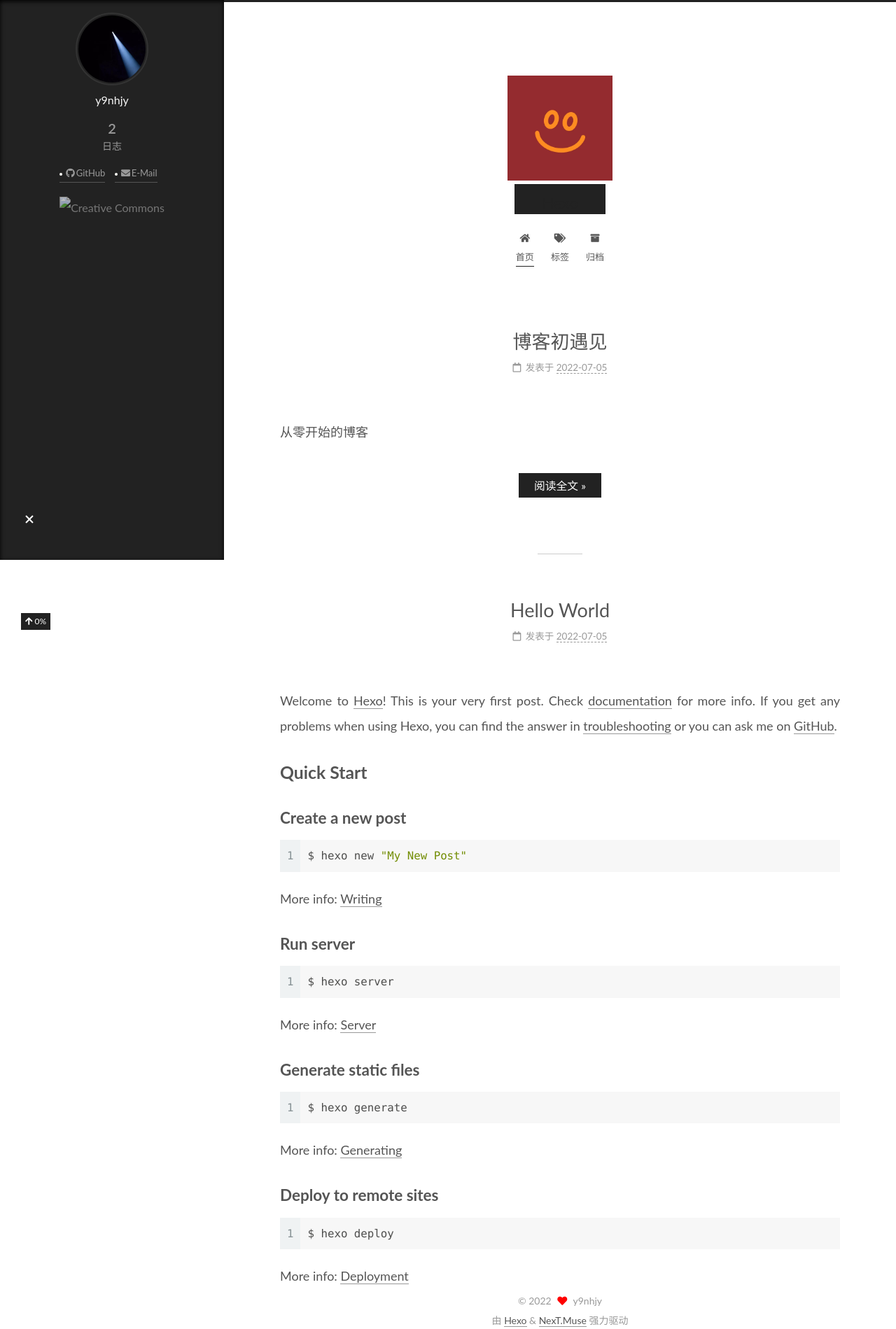
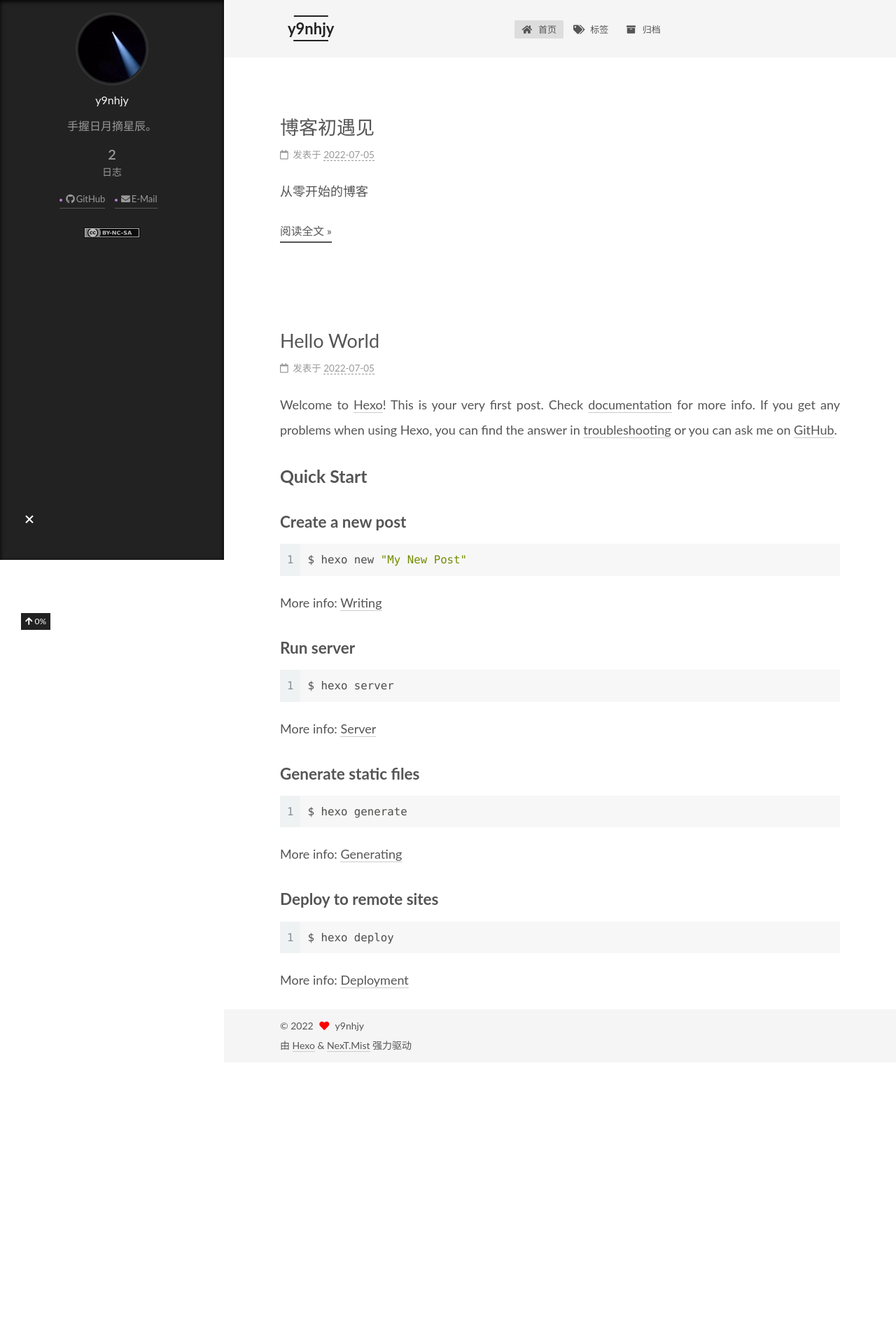
Before and after one commit to y9nhjy/y9nhjy.github.io, a plain HTML site: page index.html in a window 1280 px wide. Shown: the whole page at 70% size. After the commit the page ends 1518 px from the top, so only its background shows below. Drawn offline with Linux system fonts and the light colour scheme.

Commit message:
Site updated: 2022-07-05 17:35:02

```diff
--- a/css/main.css
+++ b/css/main.css
@@ -1,22 +1,22 @@
 :root {
   --body-bg-color: #fff;
-  --content-bg-color: #fff;
+  --content-bg-color: #f5f5f5;
   --card-bg-color: #f5f5f5;
   --text-color: #555;
   --blockquote-color: #666;
   --link-color: #555;
   --link-hover-color: #222;
-  --brand-color: #fff;
-  --brand-hover-color: #fff;
+  --brand-color: #222;
+  --brand-hover-color: #222;
   --table-row-odd-bg-color: #f9f9f9;
   --table-row-hover-bg-color: #f5f5f5;
-  --menu-item-bg-color: #f5f5f5;
-  --btn-default-bg: #222;
-  --btn-default-color: #fff;
-  --btn-default-border-color: #222;
-  --btn-default-hover-bg: #fff;
-  --btn-default-hover-color: #222;
-  --btn-default-hover-border-color: #222;
+  --menu-item-bg-color: #ddd;
+  --btn-default-bg: transparent;
+  --btn-default-color: var(--link-color);
+  --btn-default-border-color: var(--link-color);
+  --btn-default-hover-bg: transparent;
+  --btn-default-hover-color: var(--link-hover-color);
+  --btn-default-hover-border-color: var(--link-hover-color);
 }
 html {
   line-height: 1.15; /* 1 */
@@ -221,7 +221,7 @@ p {
 }
 a,
 span.exturl {
-  border-bottom: 1px solid #999;
+  border-bottom: 1px solid #ccc;
   color: var(--link-color);
   outline: 0;
   text-decoration: none;
@@ -966,7 +966,7 @@ pre .javascript .function {
 }
 .site-meta {
   flex-grow: 1;
-  text-align: center;
+  text-align: left;
 }
 @media (max-width: 767px) {
   .site-meta {
@@ -1169,7 +1169,7 @@ pre .javascript .function {
 }
 .links-of-author a::before,
 .links-of-author span.exturl::before {
-  background: #fffff9;
+  background: #ba81d9;
   border-radius: 50%;
   content: ' ';
   display: inline-block;
@@ -2146,118 +2146,205 @@ ul.breadcrumb li + li:last-child {
 .tag-cloud a:hover {
   color: var(--link-hover-color) !important;
 }
+hr {
+  height: 2px;
+  margin: 20px 0;
+}
+.btn {
+  padding: 0 10px;
+}
+.headband {
+  display: none;
+}
+.main-inner {
+  padding-bottom: 80px;
+}
 @media (max-width: 767px) {
-  .header-inner,
-  .main-inner,
+  .main-inner {
+    width: auto;
+  }
+}
+.content {
+  padding-top: 80px;
+}
+@media (max-width: 767px) {
+  .content {
+    padding-top: 60px;
+  }
+}
+.pagination {
+  margin: 120px 0 0;
+  text-align: left;
+}
+@media (max-width: 767px) {
+  .pagination {
+    margin: 80px 10px 0;
+    text-align: center;
+  }
+}
+.footer {
+  background: var(--content-bg-color);
+  color: var(--text-color);
+  padding: 10px 0;
+}
+.footer-inner {
+  text-align: left;
+}
+@media (max-width: 767px) {
   .footer-inner {
+    text-align: center;
     width: auto;
   }
 }
+.header {
+  background: var(--content-bg-color);
+}
 .header-inner {
-  padding-top: 100px;
+  align-items: center;
+  display: flex;
+  padding: 20px 0;
 }
 @media (max-width: 767px) {
   .header-inner {
-    padding-top: 50px;
-  }
-}
-.main-inner {
-  padding-bottom: 60px;
-}
-.content {
-  padding-top: 70px;
+    display: block;
+    padding: 10px 0;
+    width: auto;
+  }
+}
+.site-meta {
+  line-height: normal;
+}
+.site-meta .brand {
+  padding: 2px 1px;
 }
 @media (max-width: 767px) {
-  .content {
-    padding-top: 35px;
-  }
-}
-embed {
+  .site-meta .brand {
+    display: block;
+  }
+}
+.site-meta .site-title {
+  font-weight: bolder;
+}
+.logo-line-before,
+.logo-line-after {
   display: block;
-  margin: 0 auto 25px auto;
-}
-.custom-logo .site-meta-headline {
-  text-align: center;
-}
-.custom-logo .site-title {
-  color: #222;
-  margin: 10px auto 0;
-}
-.custom-logo .site-title a {
-  border: 0;
-}
-.custom-logo-image {
-  background: #fff;
   margin: 0 auto;
-  max-width: 150px;
-  padding: 5px;
-}
-.brand {
-  background: var(--btn-default-bg);
+  overflow: hidden;
+  width: 75%;
+}
+@media (max-width: 767px) {
+  .logo-line-before,
+  .logo-line-after {
+    display: none;
+  }
+}
+.logo-line-before i,
+.logo-line-after i {
+  background: var(--brand-color);
+  display: block;
+  height: 2px;
+  position: relative;
+}
+.use-motion .logo-line-before i {
+  left: -100%;
+}
+.use-motion .logo-line-after i {
+  right: -100%;
+}
+.site-subtitle {
+  display: none;
+}
+.site-nav {
+  flex-grow: 1;
 }
 @media (max-width: 767px) {
   .site-nav {
-    border-bottom: 1px solid #ddd;
-    border-top: 1px solid #ddd;
-    left: 0;
-    margin: 0;
-    padding: 0;
-    width: 100%;
-  }
-}
-@media (max-width: 767px) {
-  .menu {
-    text-align: left;
-  }
-}
-.menu-item-active a,
-.menu .menu-item a:hover,
-.menu .menu-item span.exturl:hover {
-  background: transparent;
-  border-bottom: 1px solid var(--link-hover-color) !important;
-}
-@media (max-width: 767px) {
-  .menu-item-active a,
-  .menu .menu-item a:hover,
-  .menu .menu-item span.exturl:hover {
-    border-bottom: 1px dotted #ddd !important;
-  }
+    padding: 10px 10px 0;
+  }
+}
+.menu {
+  margin: 0;
+}
+.menu .menu-item {
+  margin: 0;
 }
 @media (max-width: 767px) {
   .menu .menu-item {
-    margin: 0 10px;
+    margin-top: 5px;
   }
 }
 .menu .menu-item a,
 .menu .menu-item span.exturl {
-  border-bottom: 1px solid transparent;
+  border-radius: 2px;
+  padding: 0 10px;
+  transition-property: background;
 }
 @media (max-width: 767px) {
   .menu .menu-item a,
   .menu .menu-item span.exturl {
-    padding: 5px 10px;
-  }
-}
-@media (min-width: 768px) {
-  .menu .menu-item .fa,
-  .menu .menu-item .fab,
-  .menu .menu-item .far,
-  .menu .menu-item .fas {
-    display: block;
-    line-height: 2;
-    margin-right: 0;
-    width: 100%;
+    text-align: left;
   }
 }
 .menu .menu-item .badge {
-  background: #eee;
+  background: #fff;
+  border-radius: 10px;
+  color: #555;
   padding: 1px 4px;
-}
-.sub-menu {
-  margin: 10px 0;
-}
-.sub-menu .menu-item {
-  display: inline-block;
+  text-shadow: 1px 1px 0 rgba(0,0,0,0.1);
+}
+.posts-expand.index .post-title,
+.posts-expand.index .post-meta {
+  text-align: left;
+}
+@media (max-width: 767px) {
+  .posts-expand.index .post-title,
+  .posts-expand.index .post-meta {
+    text-align: center;
+  }
+}
+.posts-expand.index .post-meta {
+  margin: 5px 0 20px 0;
+}
+.posts-expand .post-eof {
+  display: none;
+}
+.posts-expand .post-block:not(:first-child) {
+  margin-top: 120px;
+}
+.posts-expand .post-title,
+.posts-expand .post-meta {
+  text-align: center;
+}
+.posts-expand .post-body img {
+  margin-left: 0;
+}
+.posts-expand .post-tags {
+  text-align: left;
+}
+.posts-expand .post-tags a {
+  background: #f5f5f5;
+  border-bottom: none;
+  padding: 1px 5px;
+}
+.posts-expand .post-tags a:hover {
+  background: #ccc;
+}
+.posts-expand .post-nav {
+  margin-top: 40px;
+}
+.post-button {
+  margin-top: 20px;
+  text-align: left;
+}
+.post-button .btn {
+  background: none;
+  border: 0;
+  border-bottom: 2px solid var(--btn-default-border-color);
+  padding: 0;
+  transition-property: border;
+}
+.post-button .btn:hover {
+  border-bottom-color: var(--btn-default-hover-border-color);
 }
 .sidebar {
   left: -320px;
@@ -2294,3 +2381,9 @@ embed {
   text-overflow: ellipsis;
   white-space: nowrap;
 }
+.sub-menu {
+  margin: 10px 0;
+}
+.sub-menu .menu-item {
+  display: inline-block;
+}
--- a/index.html
+++ b/index.html
@@ -17,13 +17,15 @@
 
 <script id="hexo-configurations">
     var NexT = window.NexT || {};
-    var CONFIG = {"hostname":"y9nhjy.github.io","root":"/","scheme":"Muse","version":"7.8.0","exturl":false,"sidebar":{"position":"left","display":"always","padding":18,"offset":12,"onmobile":false},"copycode":{"enable":false,"show_result":false,"style":null},"back2top":{"enable":true,"sidebar":false,"scrollpercent":true},"bookmark":{"enable":false,"color":"#222","save":"auto"},"fancybox":false,"mediumzoom":false,"lazyload":false,"pangu":false,"comments":{"style":"tabs","active":null,"storage":true,"lazyload":false,"nav":null},"algolia":{"hits":{"per_page":10},"labels":{"input_placeholder":"Search for Posts","hits_empty":"We didn't find any results for the search: ${query}","hits_stats":"${hits} results found in ${time} ms"}},"localsearch":{"enable":false,"trigger":"auto","top_n_per_article":1,"unescape":false,"preload":false},"motion":{"enable":true,"async":false,"transition":{"post_block":"fadeIn","post_header":"slideDownIn","post_body":"slideDownIn","coll_header":"slideLeftIn","sidebar":"slideUpIn"}}};
+    var CONFIG = {"hostname":"y9nhjy.github.io","root":"/","scheme":"Mist","version":"7.8.0","exturl":false,"sidebar":{"position":"left","display":"always","padding":18,"offset":12,"onmobile":false},"copycode":{"enable":false,"show_result":false,"style":null},"back2top":{"enable":true,"sidebar":false,"scrollpercent":true},"bookmark":{"enable":false,"color":"#222","save":"auto"},"fancybox":false,"mediumzoom":false,"lazyload":false,"pangu":false,"comments":{"style":"tabs","active":null,"storage":true,"lazyload":false,"nav":null},"algolia":{"hits":{"per_page":10},"labels":{"input_placeholder":"Search for Posts","hits_empty":"We didn't find any results for the search: ${query}","hits_stats":"${hits} results found in ${time} ms"}},"localsearch":{"enable":false,"trigger":"auto","top_n_per_article":1,"unescape":false,"preload":false},"motion":{"enable":true,"async":false,"transition":{"post_block":"fadeIn","post_header":"slideDownIn","post_body":"slideDownIn","coll_header":"slideLeftIn","sidebar":"slideUpIn"}}};
   </script>
 
-  <meta property="og:type" content="website">
-<meta property="og:title" content="Hexo">
+  <meta name="description" content="手握日月摘星辰。">
+<meta property="og:type" content="website">
+<meta property="og:title" content="y9nhjy">
 <meta property="og:url" content="http://y9nhjy.github.io/index.html">
-<meta property="og:site_name" content="Hexo">
+<meta property="og:site_name" content="y9nhjy">
+<meta property="og:description" content="手握日月摘星辰。">
 <meta property="og:locale" content="zh_CN">
 <meta property="article:author" content="y9nhjy">
 <meta name="twitter:card" content="summary">
@@ -41,7 +43,7 @@
   };
 </script>
 
-  <title>Hexo</title>
+  <title>y9nhjy</title>
 
 
 
@@ -88,16 +90,11 @@
     </div>
   </div>
 
-  <div class="site-meta custom-logo">
-      <div class="site-meta-headline">
-        <a>
-          <img class="custom-logo-image" src="/images/smile.jpg" alt="Hexo">
-        </a>
-      </div>
+  <div class="site-meta">
 
     <a href="/" class="brand" rel="start">
       <span class="logo-line-before"><i></i></span>
-      <h1 class="site-title">Hexo</h1>
+      <h1 class="site-title">y9nhjy</h1>
       <span class="logo-line-after"><i></i></span>
     </a>
   </div>
@@ -160,11 +157,11 @@
     <span hidden itemprop="author" itemscope itemtype="http://schema.org/Person">
       <meta itemprop="image" content="/images/light.jpg">
       <meta itemprop="name" content="y9nhjy">
-      <meta itemprop="description" content="">
+      <meta itemprop="description" content="手握日月摘星辰。">
     </span>
 
     <span hidden itemprop="publisher" itemscope itemtype="http://schema.org/Organization">
-      <meta itemprop="name" content="Hexo">
+      <meta itemprop="name" content="y9nhjy">
     </span>
       <header class="post-header">
         <h2 class="post-title" itemprop="name headline">
@@ -226,11 +223,11 @@
     <span hidden itemprop="author" itemscope itemtype="http://schema.org/Person">
       <meta itemprop="image" content="/images/light.jpg">
       <meta itemprop="name" content="y9nhjy">
-      <meta itemprop="description" content="">
+      <meta itemprop="description" content="手握日月摘星辰。">
     </span>
 
     <span hidden itemprop="publisher" itemscope itemtype="http://schema.org/Organization">
-      <meta itemprop="name" content="Hexo">
+      <meta itemprop="name" content="y9nhjy">
     </span>
       <header class="post-header">
         <h2 class="post-title" itemprop="name headline">
@@ -348,7 +345,7 @@
     <img class="site-author-image" itemprop="image" alt="y9nhjy"
       src="/images/light.jpg">
   <p class="site-author-name" itemprop="name">y9nhjy</p>
-  <div class="site-description" itemprop="description"></div>
+  <div class="site-description" itemprop="description">手握日月摘星辰。</div>
 </div>
 <div class="site-state-wrap motion-element">
   <nav class="site-state">
@@ -370,7 +367,7 @@
       </span>
   </div>
   <div class="cc-license motion-element" itemprop="license">
-    <a href="https://creativecommons.org/licenses/by-nc-sa%204.0/4.0/" class="cc-opacity" rel="noopener" target="_blank"><img src="/images/cc-by-nc-sa 4.0.svg" alt="Creative Commons"></a>
+    <a href="https://creativecommons.org/licenses/by-nc-sa/4.0/" class="cc-opacity" rel="noopener" target="_blank"><img src="/images/cc-by-nc-sa.svg" alt="Creative Commons"></a>
   </div>
 
 
@@ -400,7 +397,7 @@
   </span>
   <span class="author" itemprop="copyrightHolder">y9nhjy</span>
 </div>
-  <div class="powered-by">由 <a href="https://hexo.io/" class="theme-link" rel="noopener" target="_blank">Hexo</a> & <a href="https://muse.theme-next.org/" class="theme-link" rel="noopener" target="_blank">NexT.Muse</a> 强力驱动
+  <div class="powered-by">由 <a href="https://hexo.io/" class="theme-link" rel="noopener" target="_blank">Hexo</a> & <a href="https://mist.theme-next.org/" class="theme-link" rel="noopener" target="_blank">NexT.Mist</a> 强力驱动
   </div>
 
 
```
Also changed, not shown: 2022/07/05/First-blog/index.html (+11 -16 lines), 2022/07/05/hello-world/index.html (+11 -16 lines), archives/2022/07/index.html (+12 -15 lines), archives/2022/index.html (+12 -15 lines), archives/index.html (+12 -15 lines).
